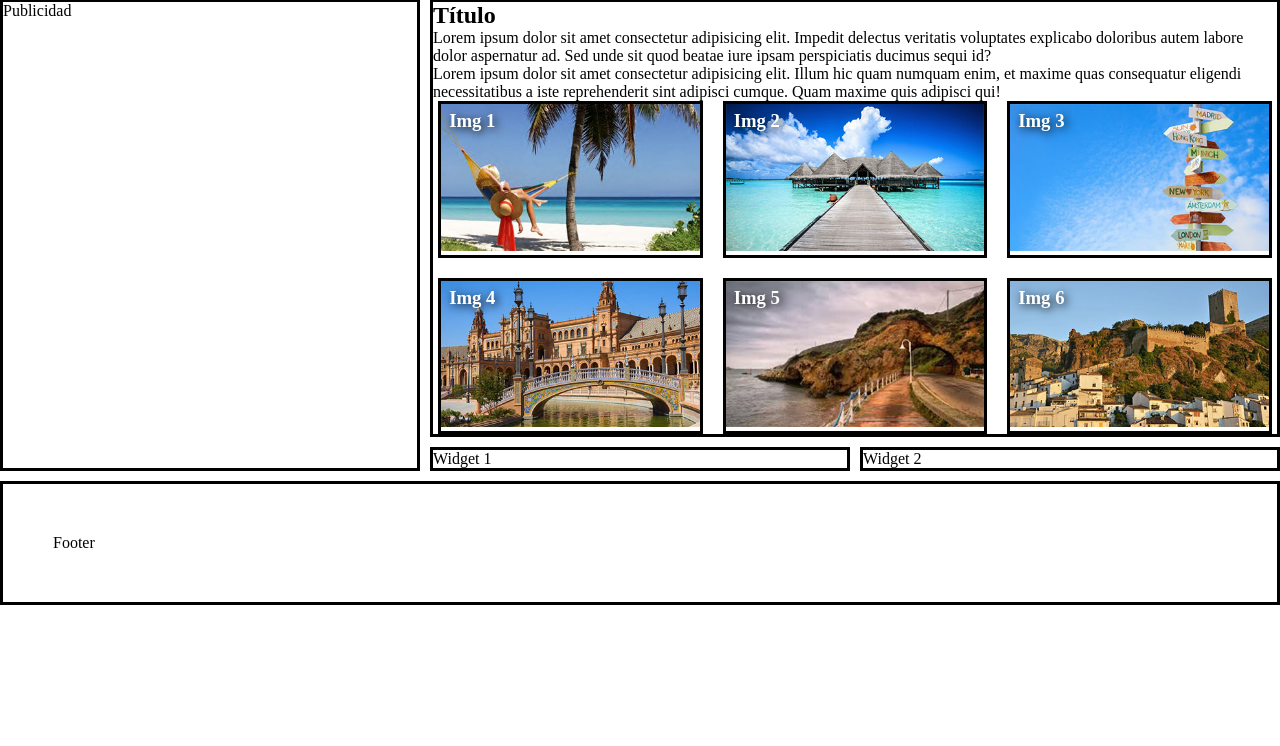
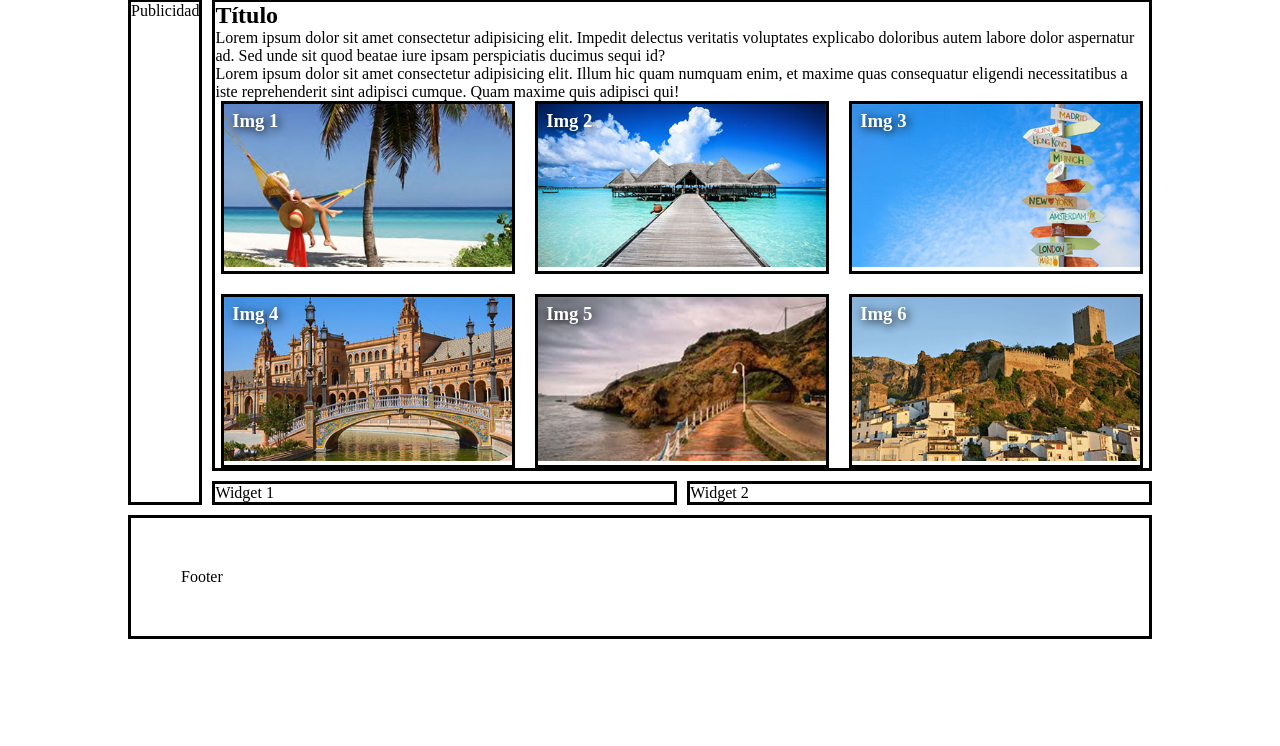
Before and after one commit to ggmj92/practica-grid, a plain HTML site: page index.html in a window 1280 px wide. Shown: the part 54-800 px from the top of the page. Drawn offline with Linux system fonts and the light colour scheme.

Commit message:
correcciones post clase

```diff
--- a/css/main.css
+++ b/css/main.css
@@ -7,42 +7,49 @@ img {
     width: 100%;
 }
 
-.body {
-    font-size: 2em;
+body {
+    font-size: 1em;
 
 }
 
-.grid-item1 {
+.container {
+    width: 100%;
+    margin: 0 auto;
+}
+
+/* GRID ITEMS */
+
+.header {
     grid-area: header;
     border-style: solid;
     /* margin: 10px 20px 10px 20px; */
 }
 
-.grid-item2 {
+.main {
     grid-area: main;
     border-style: solid;
     /* margin: 10px 20px 10px 10px; */
 }
 
-.grid-item3 {
+.widget1 {
     grid-area: widget1;
     border-style: solid;
     /* margin: 10px 10px 10px 10px; */
 }
 
-.grid-item4 {
+.widget2 {
     grid-area: widget2;
     border-style: solid;
     /* margin: 10px 20px 10px 10px; */
 }
 
-.grid-item5 {
+.publicidad {
     grid-area: publicidad;
     border-style: solid;
     /* margin: 10px 10px 10px 20px; */
 }
 
-.grid-item6 {
+.footer {
     grid-area: footer;
     border-style: solid;
     /* margin: 10px 20px 10px 20px; */
@@ -52,13 +59,13 @@ img {
 .gridContainer {
     width: 100%;
     display: grid;
-    grid-template-columns: 1fr 1fr 1fr;
     grid-template-rows: auto;
     grid-template-areas:
-        "header header header"
-        "publicidad main main"
-        "publicidad widget1 widget2"
-        "footer footer footer";
+        "header header"
+        "main main"
+        "publicidad publicidad"
+        "widget1 widget2"
+        "footer footer";
     gap: 10px;
 }
 
@@ -85,15 +92,18 @@ img {
 
 
 @media screen and (min-width: 768px) {
+
+    .container {
+        width: 90%;
+    }
+
     .flexContainer>* {
         width: calc(80% - 20px);
         flex-direction: column;
     }
 
     .gridContainer {
-        width: 100%;
         display: grid;
-        grid-template-columns: 1fr 1fr;
         grid-template-rows: auto;
         grid-template-areas:
             "header header"
@@ -105,14 +115,17 @@ img {
 }
 
 @media screen and (min-width: 992px) {
+
+    .container {
+        width: 80%;
+    }
+
     .flexContainer>* {
         width: calc(50% - 20px);
     }
 
     .gridContainer {
-        width: 100%;
         display: grid;
-        grid-template-columns: 1fr 1fr 1fr;
         grid-template-rows: auto;
         grid-template-areas:
             "header header header"
@@ -128,9 +141,7 @@ img {
     }
 
     .gridContainer {
-        width: 100%;
         display: grid;
-        grid-template-columns: 1fr 1fr 1fr;
         grid-template-rows: auto;
         grid-template-areas:
             "header header header"
--- a/index.html
+++ b/index.html
@@ -9,14 +9,12 @@
     <title>Document</title>
 </head>
 
-<body class="gridContainer">
-    <div class="grid-item1">
-        <header>
+<body>
+    <div class="gridContainer container">
+        <header class="header">
             <h1>Práctica CSS-Grid: Gabriel GMJ</h1>
         </header>
-    </div>
-    <div class="grid-item2">
-        <main>
+        <main class="main">
             <section>
                 <h2>Título</h2>
                 <div class="introParrafo">
@@ -65,18 +63,10 @@
                 </div>
             </section>
         </main>
-    </div>
-    <div class="grid-item3">
-        <aside>Widget 1</aside>
-    </div>
-    <div class="grid-item4">
-        <aside>Widget 2</aside>
-    </div>
-    <div class="grid-item5">
-        <aside>Publicidad</aside>
-    </div>
-    <div class="grid-item6">
-        <footer>Footer</footer>
+        <aside class="widget1">Widget 1</aside>
+        <aside class="widget2">Widget 2</aside>
+        <aside class="publicidad">Publicidad</aside>
+        <footer class="footer">Footer</footer>
     </div>
 </body>
 
```
